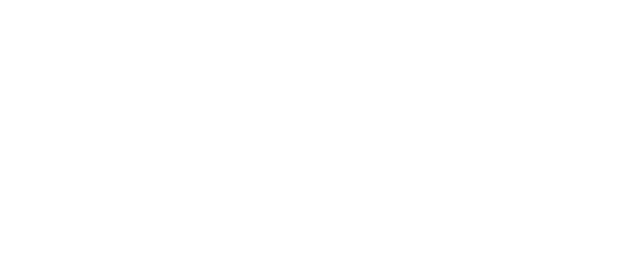
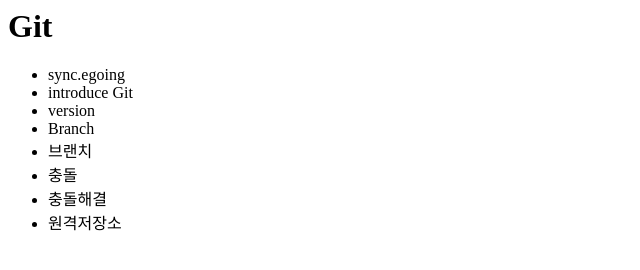
Before and after one commit to rlawhkaud13/git_hub, a plain HTML site: page index.html in a window 1280 px wide. Shown: the whole page, without its empty margins (0-640 px from the left). Drawn offline with Linux system fonts and the light colour scheme.

Commit message:
git 추가

```diff
--- a/index.html
+++ b/index.html
@@ -1,8 +1,21 @@
 <html>
 <head>
 <meta charset="UTF-8" />
-<title>GIT ����</title>
+<title>GIT ????</title>
 </head>
 <body>
+<header>
+<h1>Git</h1>
+<header>
+<ul>
+<li>sync.egoing</li>
+<li>introduce Git</li>
+<li>version</li>
+<li>Branch</li>
+<li>브랜치</li>
+<li>충돌</li>
+<li>충돌해결</li>
+<li>원격저장소</li>
+</ul>
 </body>
 </html>
```
